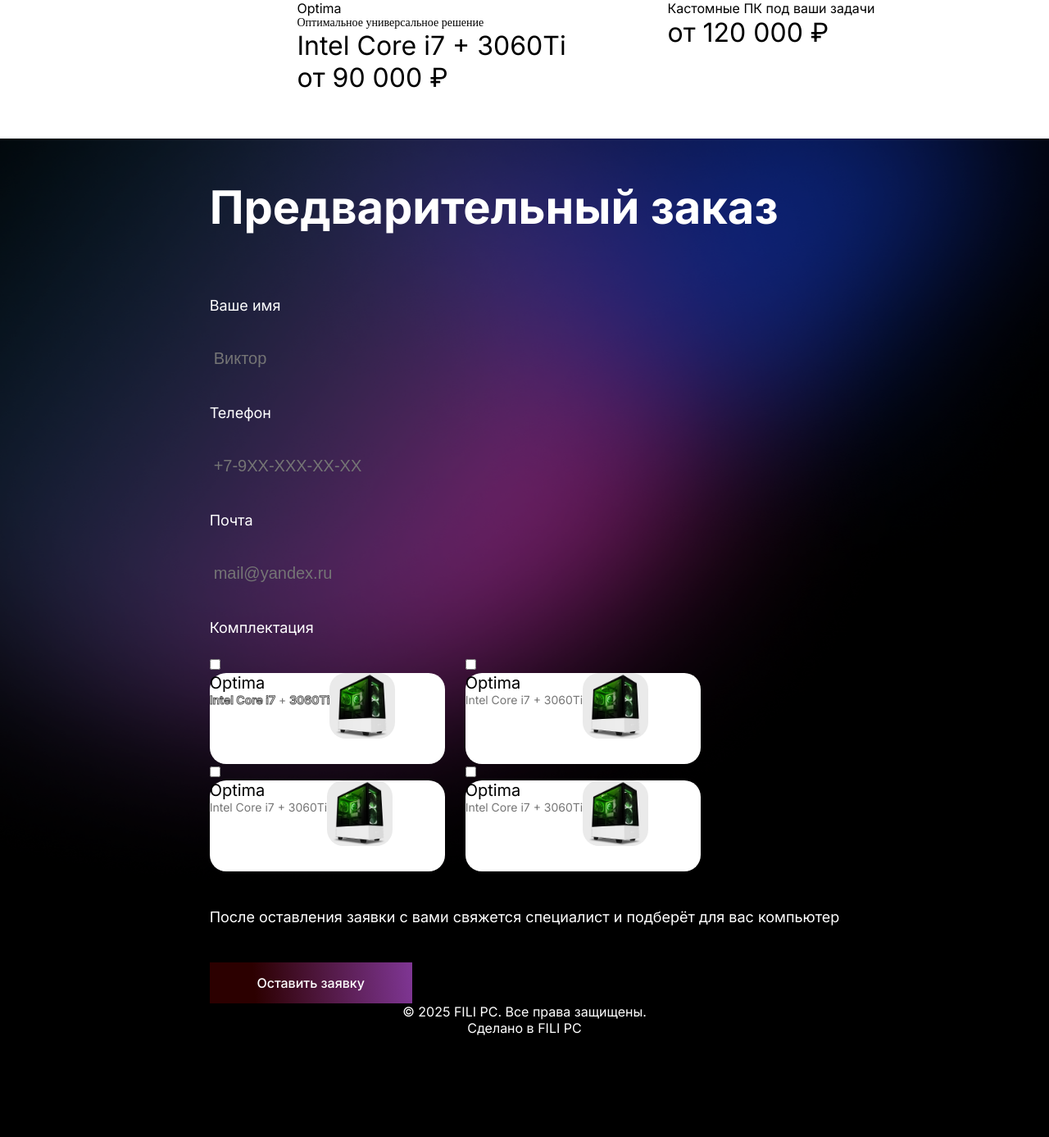
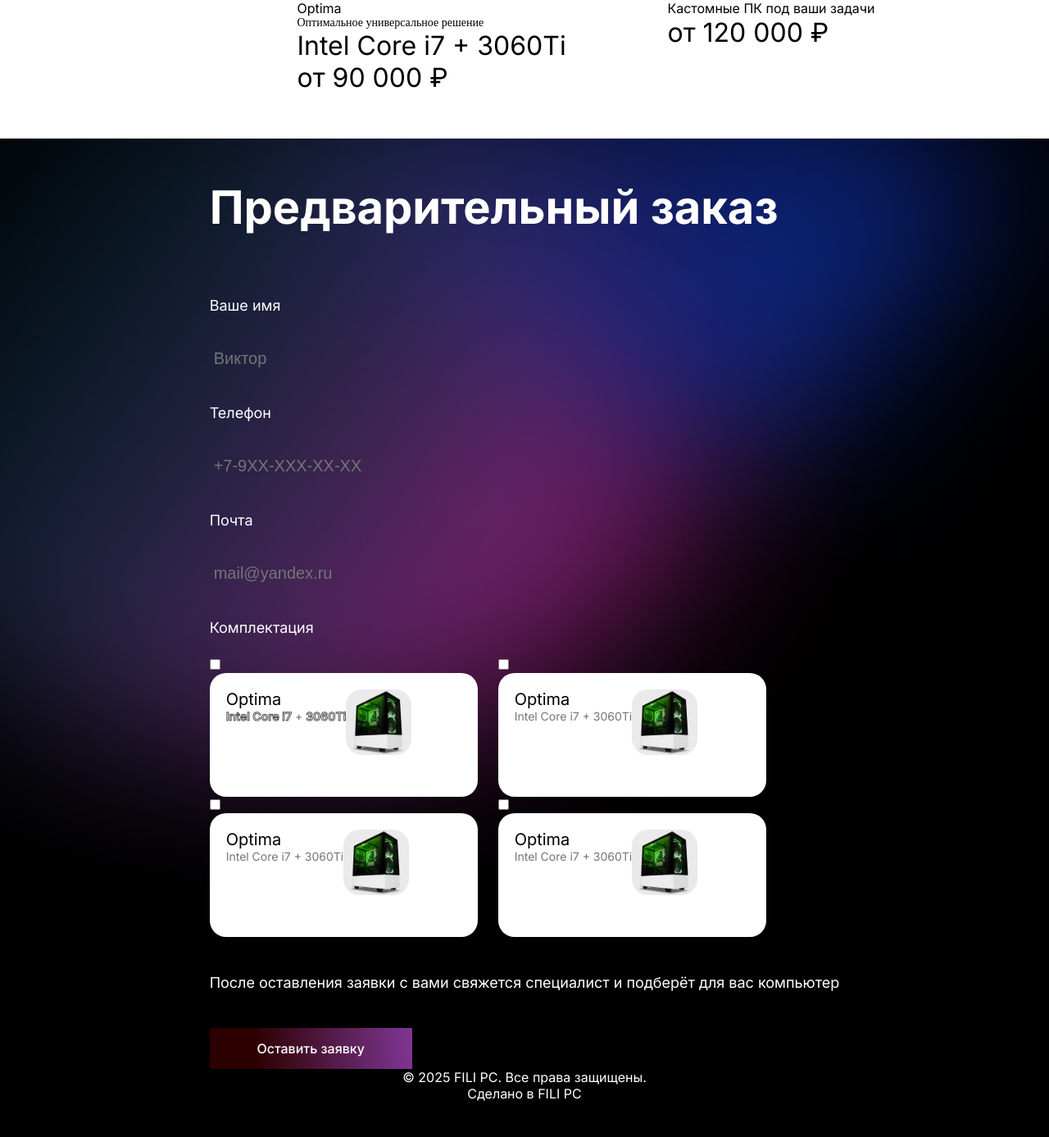
Before and after one commit to ViKraym/PortfolioUNDE, a PHP site: page /LesonsSinergy/lesonssinergy.html in a window 1280 px wide; the page is wider, and only the part inside the window is pictured. Shown: the part 5113-6500 px from the top of that part at 82% size. Before the commit the page ends 6376 px from the top of that part, so only its background shows below. Run offline with PHP 8.4, Linux system fonts and the light colour scheme; some web fonts are replaced.

Commit message:
wrapper-bg-footer

```diff
--- a/LesonsSinergy/lesonssinergy.html
+++ b/LesonsSinergy/lesonssinergy.html
@@ -227,7 +227,7 @@
 
     <footer>
 
-        <img class="wrapper-bg" src="LesonsSinergy/assets/images/Image_bg_3.png" alt="PC">
+        <img class="wrapper-bg-footer" src="LesonsSinergy/assets/images/Image_bg_3.png" alt="PC">
         <div class="footer-wrapper">
 
             <div>
--- a/LesonsSinergy/styles/style.css
+++ b/LesonsSinergy/styles/style.css
@@ -683,6 +683,7 @@ footer{
     width: 287px;
     height: 111px;
     border-radius: 20px;
+    padding: 20px;
 }
 
 .checkbox-item-title{
@@ -739,7 +740,13 @@ label{
     font-size: 18px;
 }
 
-
+.wrapper-bg-footer{
+    margin-top: -710px;
+     width: 100% ;
+    height: 250%;
+    position: absolute;
+    z-index: -1;
+}
 
 
 
```
